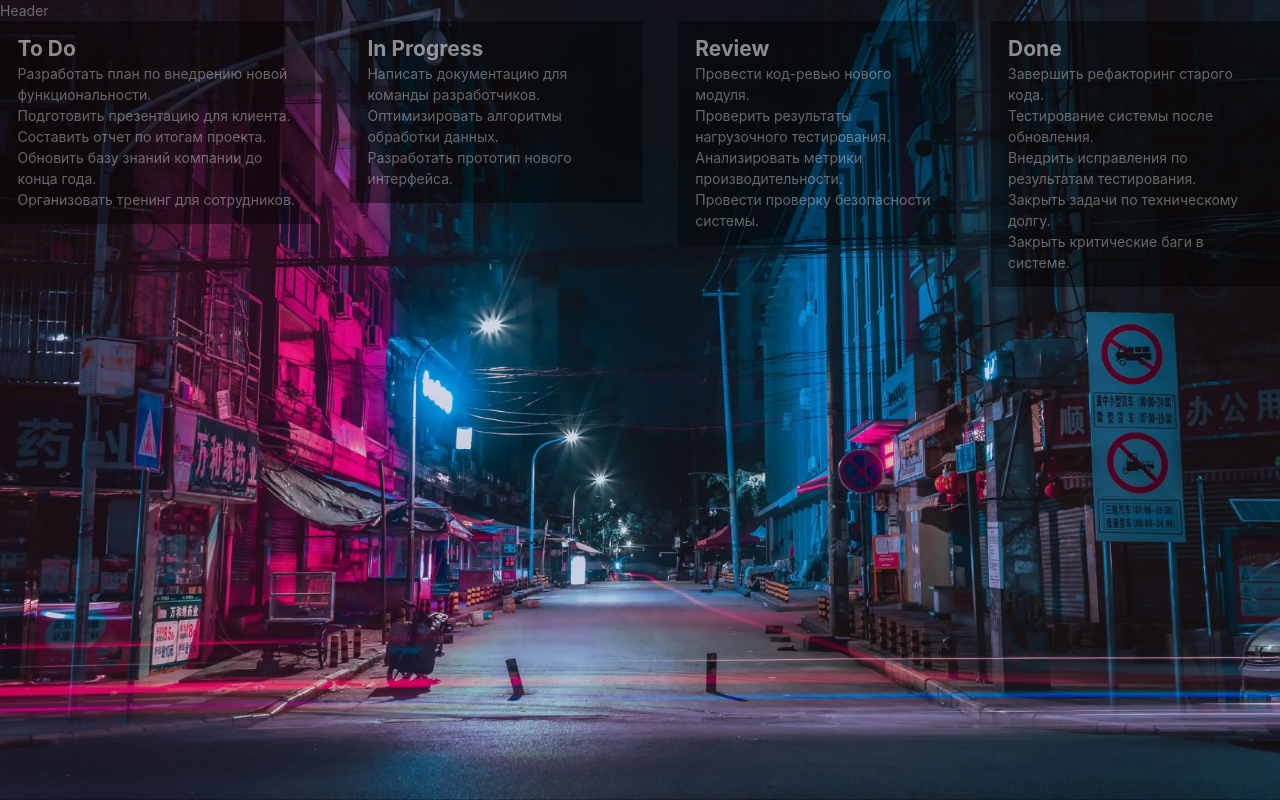
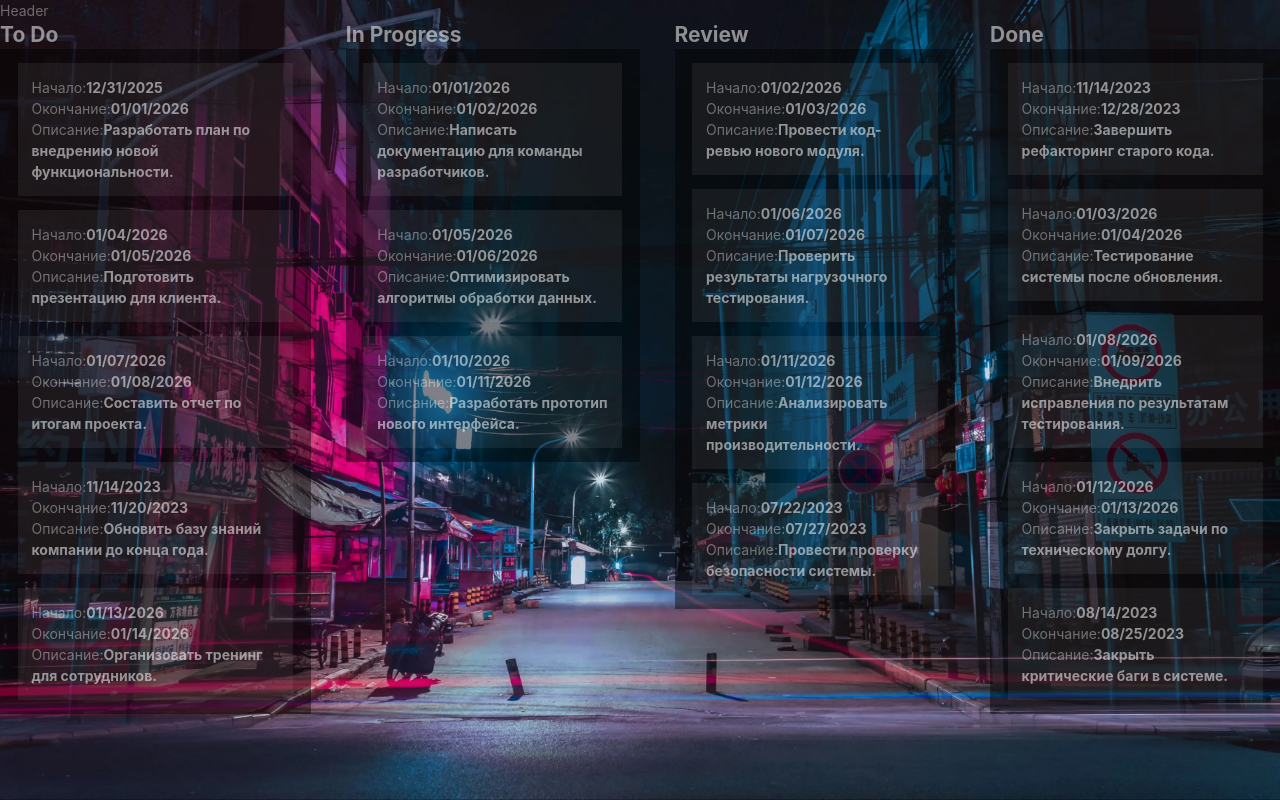
Before and after one commit to RimidalU/my-trello-web, a React (Vite) app: page / in a window 1280 px wide. Built offline with nearby package versions, Linux system fonts and the light colour scheme.

Commit message:
feat: implement task-kard component

```diff
--- a/src/components/Column.tsx
+++ b/src/components/Column.tsx
@@ -12,16 +12,23 @@ interface ColumnProps {
 function Column({ taskType, className }: ColumnProps) {
     const tasks: TaskItem[] = getTasksByType(taskType)
     return (
-        <ul className={clsx('px-5 py-4 bg-columnBackground', className)}>
+        <article>
             <h2 className="text-foregroundBold text-2xl font-bold">
                 {ColumnNameType[taskType]}
             </h2>
+            <ul
+                className={clsx(
+                    'flex flex-col gap-4 px-5 py-4 bg-columnBackground',
+                    className
+                )}
+            >
                 {tasks.map((task) => (
                     <li key={task.id}>
                         <TaskCard task={task} />
                     </li>
                 ))}
             </ul>
+        </article>
     )
 }
 
--- a/src/components/TaskCard.tsx
+++ b/src/components/TaskCard.tsx
@@ -1,6 +1,7 @@
 import clsx from 'clsx'
 
 import { TaskItem } from '../models/task.model'
+import { timestampToDateConvertor } from '../utils/common.utils'
 
 interface TaskCardProps {
     task: TaskItem
@@ -8,7 +9,26 @@ interface TaskCardProps {
 }
 
 function TaskCard({ task, className }: TaskCardProps) {
-    return <article className={clsx('', className)}>{task.text}</article>
+    return (
+        <article className={clsx('bg-cardBackground p-4', className)}>
+            <div className="card__field">
+                <span>Начало:</span>
+                <strong className="text-foregroundBold">
+                    {timestampToDateConvertor(task.startDay)}
+                </strong>
+            </div>
+            <div className="card__field">
+                <span>Окончание:</span>
+                <strong className="text-foregroundBold">
+                    {timestampToDateConvertor(task.endDay)}
+                </strong>
+            </div>
+            <div className="card__field">
+                <span>Описание:</span>
+                <strong className="text-foregroundBold">{task.text}</strong>
+            </div>
+        </article>
+    )
 }
 
 export default TaskCard
```
Lines whose indentation alone changed are shown as unchanged.
